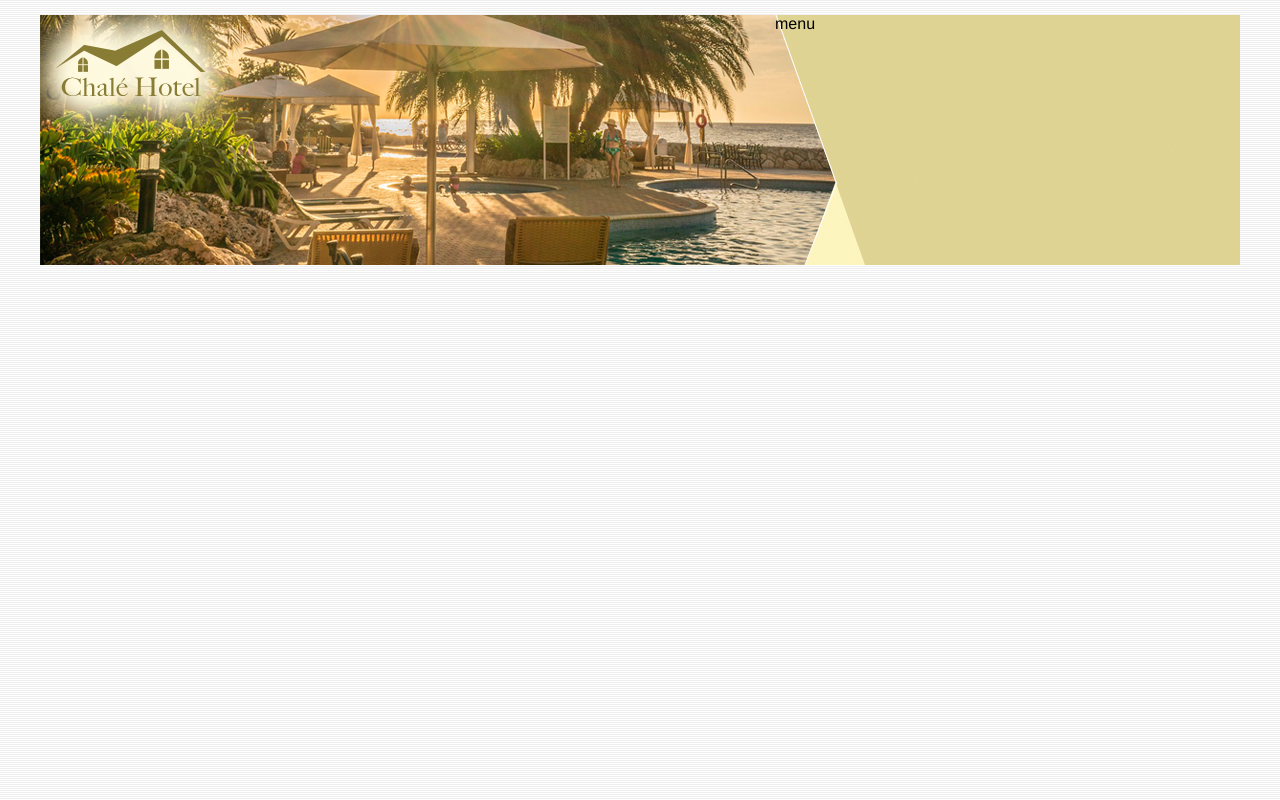
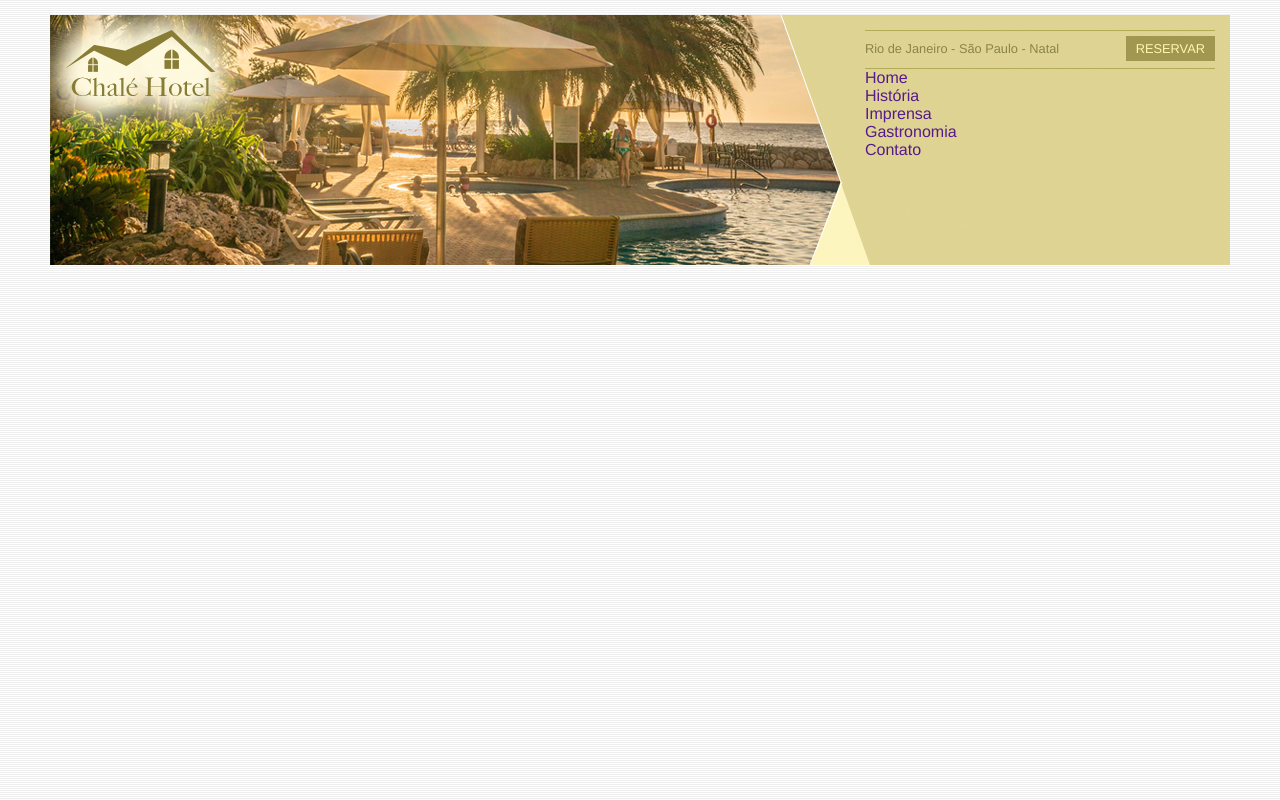
Before and after one commit to JoaoVictorSou/chale-hotel-site, a plain HTML site: page index.html in a window 1280 px wide. Drawn offline with Linux system fonts and the light colour scheme.

Commit message:
menu reservar

```diff
--- a/css/style.css
+++ b/css/style.css
@@ -11,8 +11,17 @@ body {
 .container {
     background: #ede9cc;
     margin: 0 auto;
-    min-width: 740px;
-    max-width: 1200px;
+    min-width: 800px;
+    max-width: 1180px;
+}
+a {
+    text-decoration: none;
+}
+ul {
+    list-style: none;
+}
+.clear {
+    clear: both;
 }
 
 /*Cabeçalho*/
@@ -28,13 +37,39 @@ header {
     width: 100%;
     height: 250px;
 }
+#logo-area img {
+    margin: 15px;
+}
+
+/*Cabeçalho: navegação*/
 header nav {
     position: absolute;
     background: url(../img/topo-imagem-lateral.png) no-repeat;
-    width: 465px;
+    width: 450px;
     height: 250px;
     right: 0;
 }
-header #logo-area img {
-    margin: 15px;
+#nav-container {
+    width: 350px;
+    height: 200px;
+    margin: 15px 15px 15px auto;
 }
+#place {
+    border-top: 1px solid #b5ab56;
+    border-bottom: 1px solid #b5ab56;
+    padding-top: 5px;
+    padding-bottom: 5px;
+    font-size: 0.8em;
+    color: #8b8448;
+}
+#place span {
+    float: left;
+    line-height: 2.1em;
+}
+#place a {
+    float: right;
+    text-transform: uppercase;
+    background: #a29750;
+    padding: 5px 10px;
+    color: #fff5b0;
+}
--- a/index.html
+++ b/index.html
@@ -13,12 +13,35 @@
             <div id="logo-area"> <!--inicio logo-->
                 <h1>
                     <a>
-                        <img src="img/logo.png" alt="">
+                        <img src="img/logo.png" alt="Chalé Hotel">
                     </a>
                 </h1>
             </div> <!--fim logo-->
             <nav>
-                menu
+                <div id="nav-container">
+                    <div id="place">
+                        <span>Rio de Janeiro - São Paulo - Natal</span>
+                        <a href="">Reservar</a>
+                        <div class="clear"></div>
+                    </div>
+                    <ul>
+                        <li>
+                            <a href="">Home</a>
+                        </li>
+                        <li>
+                            <a href="">História</a>
+                        </li>
+                        <li>
+                            <a href="">Imprensa</a>
+                        </li>
+                        <li>
+                            <a href="">Gastronomia</a>
+                        </li>
+                        <li>
+                            <a href="">Contato</a>
+                        </li>
+                    </ul>
+                </div>
             </nav>
         </header>
     </div> <!--fim container-->
```
